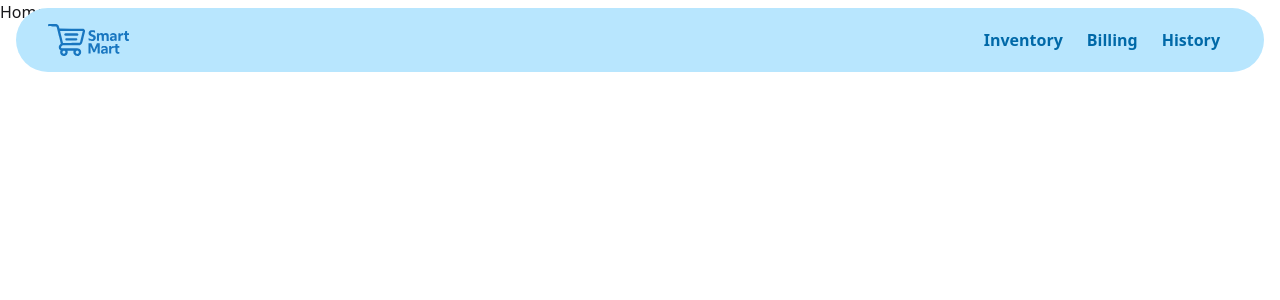
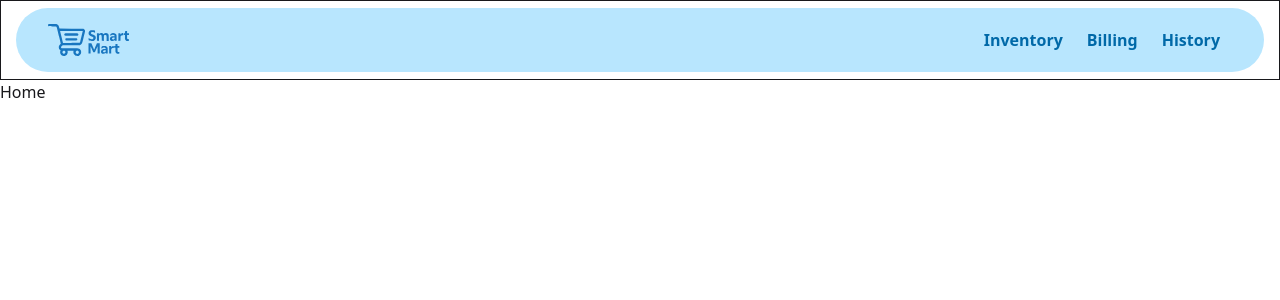
Before and after one commit to shahansv/smart-mart, a React (Vite) app: page / in a window 1280 px wide. Shown: the top 300 px of the page. Built offline with nearby package versions, Linux system fonts and the light colour scheme.

Commit message:
navbar completed

```diff
--- a/src/components/Navbar.jsx
+++ b/src/components/Navbar.jsx
@@ -28,6 +28,7 @@ const Navbar = () => {
           </ul>
         </div>
       </nav>
+      <div className='h-20 border'></div>
     </>
   )
 }
```
